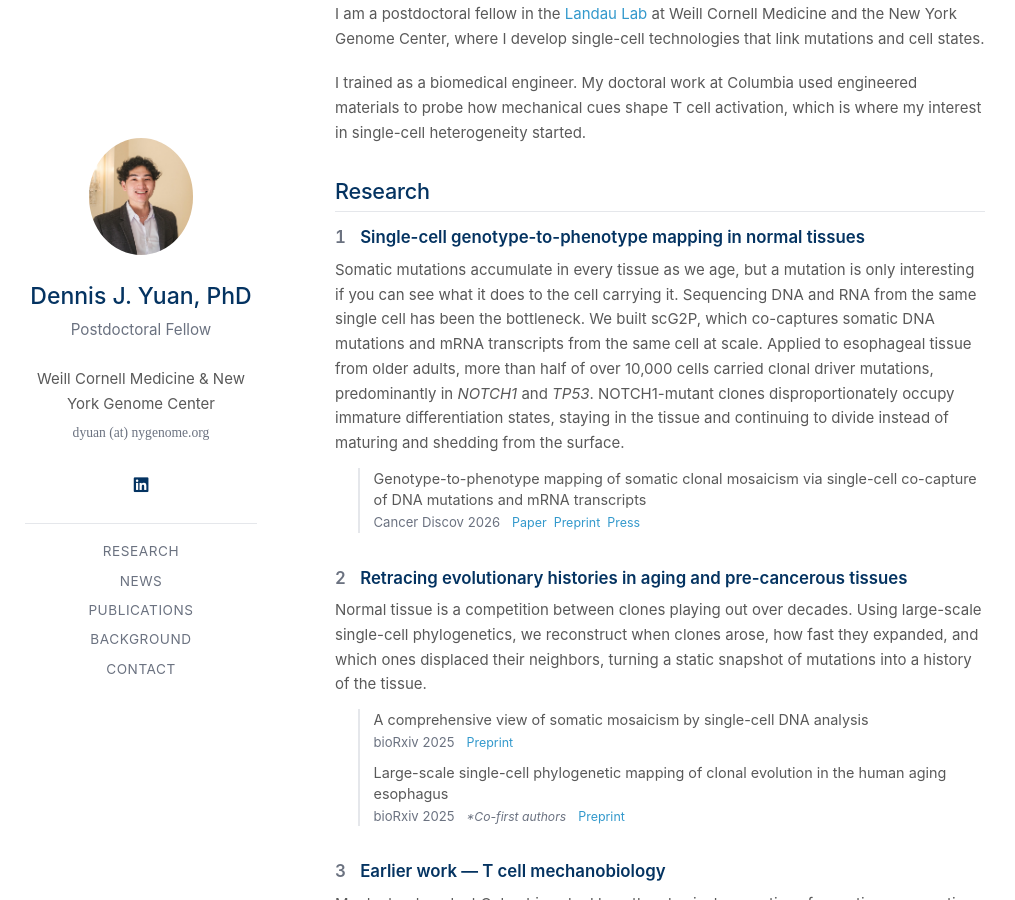
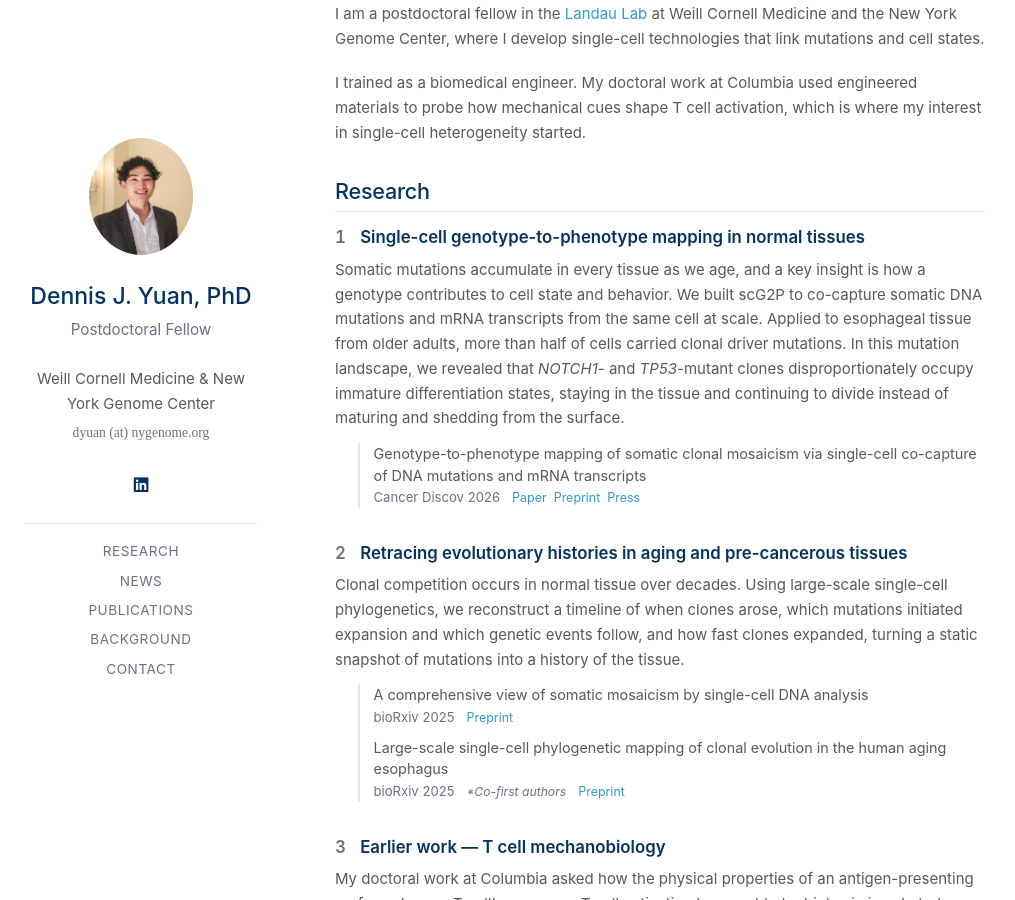
Before and after one commit to dennisjyuan/dennisjyuan.github.io, a Jekyll site: the page built from index.md, in a window 1280 px wide and 900 px high, scrolled down 197 px. Shown: the whole window, without its empty margins (135-1150 px from the left). Built offline with Jekyll 4.4.1, drawn with Linux system fonts in a browser that asks for light colours; a style sheet for code colours, icons or effects is not loaded; our own code applies the rules of GitHub Pages for plain Markdown files.

Commit message:
Update research theme summaries

```diff
--- a/_data/themes.yml
+++ b/_data/themes.yml
@@ -12,23 +12,21 @@ main:
   - id: genotype-phenotype
     name: Single-cell genotype-to-phenotype mapping in normal tissues
     summary: |
-      Somatic mutations accumulate in every tissue as we age, but a mutation is only
-      interesting if you can see what it does to the cell carrying it. Sequencing DNA
-      and RNA from the same single cell has been the bottleneck. We built scG2P, which
-      co-captures somatic DNA mutations and mRNA transcripts from the same cell at
-      scale. Applied to esophageal tissue from older adults, more than half of over
-      10,000 cells carried clonal driver mutations, predominantly in <em>NOTCH1</em> and
-      <em>TP53</em>. NOTCH1-mutant clones disproportionately occupy immature
-      differentiation states, staying in the tissue and continuing to divide instead of
-      maturing and shedding from the surface.
+      Somatic mutations accumulate in every tissue as we age, and a key insight is how a
+      genotype contributes to cell state and behavior. We built scG2P to co-capture somatic
+      DNA mutations and mRNA transcripts from the same cell at scale. Applied to esophageal
+      tissue from older adults, more than half of cells carried clonal driver mutations. In
+      this mutation landscape, we revealed that <em>NOTCH1</em>- and <em>TP53</em>-mutant
+      clones disproportionately occupy immature differentiation states, staying in the tissue
+      and continuing to divide instead of maturing and shedding from the surface.
 
   - id: clonal-evolution
     name: Retracing evolutionary histories in aging and pre-cancerous tissues
     summary: |
-      Normal tissue is a competition between clones playing out over decades. Using
-      large-scale single-cell phylogenetics, we reconstruct when clones arose, how fast
-      they expanded, and which ones displaced their neighbors, turning a static snapshot
-      of mutations into a history of the tissue.
+      Clonal competition occurs in normal tissue over decades. Using large-scale single-cell
+      phylogenetics, we reconstruct a timeline of when clones arose, which mutations initiated
+      expansion and which genetic events follow, and how fast clones expanded, turning a
+      static snapshot of mutations into a history of the tissue.
 
   - id: t-cell
     name: Earlier work &mdash; T cell mechanobiology
```
